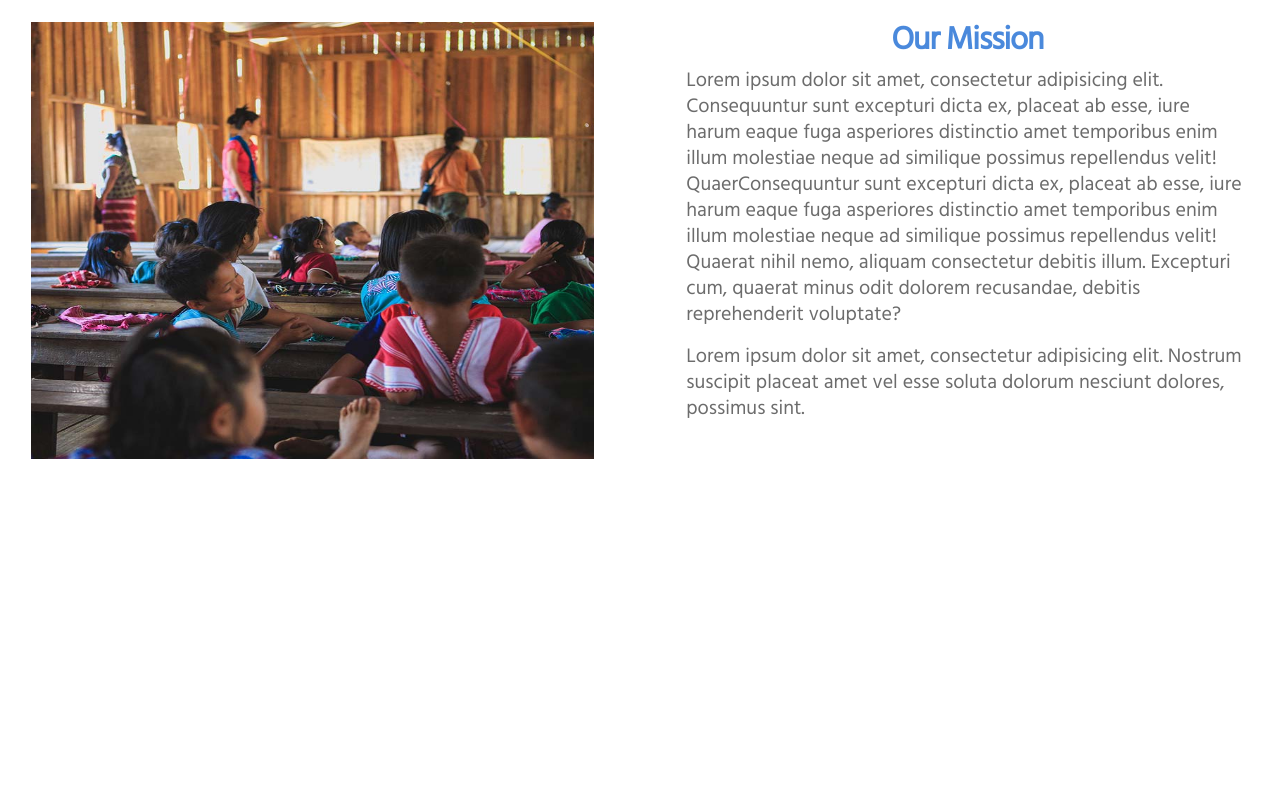
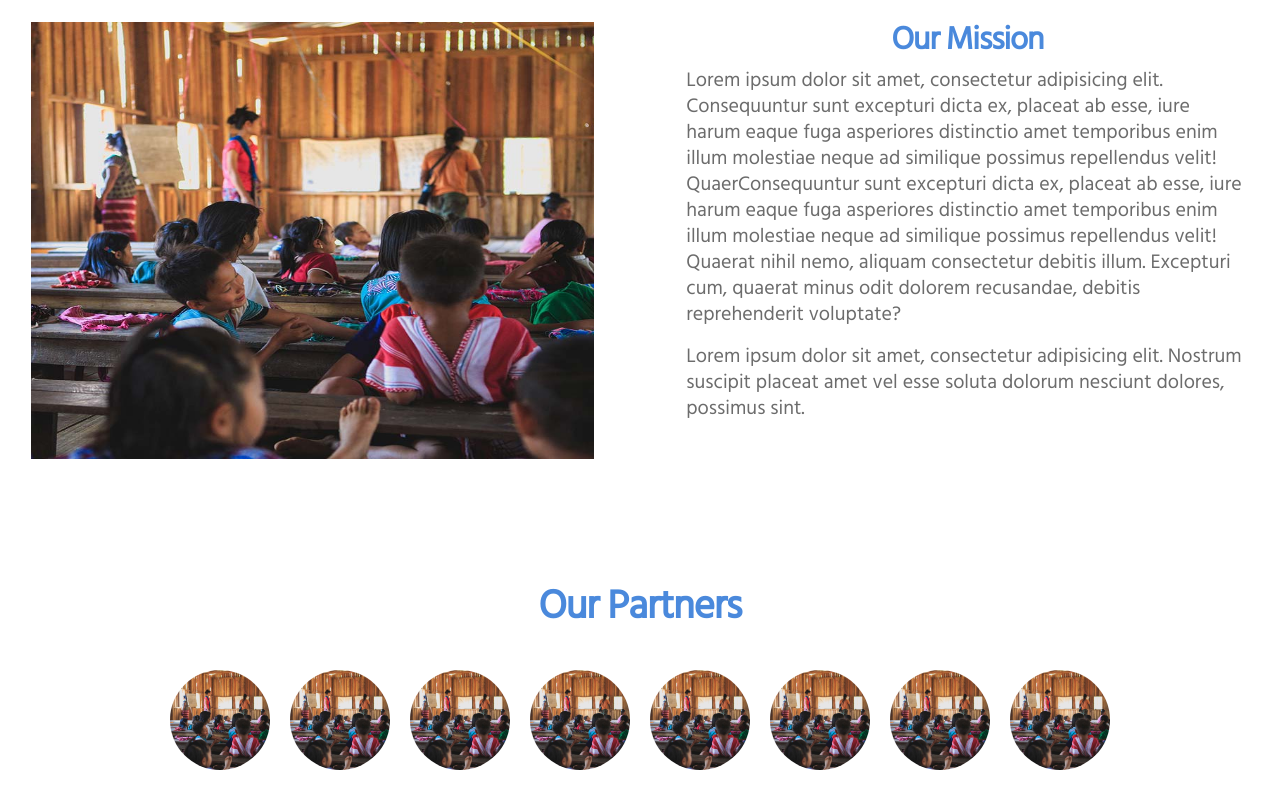
Before and after one commit to Rija-Nadeem/donation-app---front-end, a React (Create React App) app: page /aboutUs in a window 1280 px wide. Shown: the part 1522-2322 px from the top of the page. Before the commit the page ends 2106 px from the top, so only its background shows below. Built offline with nearby package versions, Linux system fonts and the light colour scheme.

Commit message:
adding more on about

```diff
--- a/src/myComponents/AboutUs/AboutUs.css
+++ b/src/myComponents/AboutUs/AboutUs.css
@@ -72,6 +72,21 @@
 
 }
 
+.about-partners{
+
+    min-height: 20vh;
+    display: flex;
+    justify-content: center;
+    align-items: center;
+    flex-wrap: wrap;
+
+}
+.about-partners img{
+    width: 100px;
+    height: 100px;
+    border-radius: 50%;
+    margin: 10px;
+}
 
 @media (min-width: 769px){
     .about-cover{
--- a/src/myComponents/AboutUs/AboutUs.js
+++ b/src/myComponents/AboutUs/AboutUs.js
@@ -94,6 +94,20 @@ class AboutUs extends React.Component {
 
                     </div>
                 </section>
+                <section  >
+                    <h1 className="blue-heading">Our Partners</h1>
+                    <div className="container about-partners">
+                    <img class="img-rounded" src={classRoom}/>
+                    <img class="img-rounded" src={classRoom}/>
+                    <img class="img-rounded" src={classRoom}/>
+                    <img class="img-rounded" src={classRoom}/>
+                    <img class="img-rounded" src={classRoom}/>
+                    <img class="img-rounded" src={classRoom}/>
+                    <img class="img-rounded" src={classRoom}/>
+                    <img class="img-rounded" src={classRoom}/>
+
+                    </div>
+                </section>
             </div>
 
 
--- a/src/myComponents/DonationForm/DonationForm.css
+++ b/src/myComponents/DonationForm/DonationForm.css
@@ -30,15 +30,22 @@
 }
 
 .upload-pic-container img{
-    border-radius: 5%;
+    border-radius: 2%;
     max-width: 100%;
-        max-height: 100%;
-        display: block;
+    max-height: 100%;
+    display: block;
     background-repeat: no-repeat;
     background-size: cover;
     background-size: 100% 100%;
 }
-
+.item-pic i {
+    border-radius: 10px;
+    position: relative;
+    top:15px;
+    left: 2px;
+    background-color: white;
+    cursor: pointer;
+}
 .my-donation-form .form-group label.my-donation-label{
     color:"red" !important;
 }
@@ -138,6 +145,14 @@
     justify-content: center;
 }
 
+@media (max-width:991px){
+    .upload-pic-container{
+        height: 115px;
+        width: 115px;
+    }
+
+}
+
 @media(max-width: 768px) {
 
      .my-donation-form{
@@ -154,6 +169,16 @@
      .my-donation-page .donation-heading{
         font-size: 30px;
     }
+    .upload-pic-container{
+        height: 112px;
+        width: 112px;
+    }
+}
+@media (max-width: 335px){
+    .upload-pic-container{
+        height: 99px;
+        width: 99px;
+    }
 
 }
 
@@ -166,4 +191,5 @@
         font-size: 27px;
     }
 
+
 }
--- a/src/myComponents/DonationForm/DonationForm.js
+++ b/src/myComponents/DonationForm/DonationForm.js
@@ -6,6 +6,7 @@ import DummyImage from './DummyImage';
 import book from '../../images/book.png';
 import heartImg from '../../images/heart-img.PNG';
 import giftbox from '../../images/giftbox.png';
+import {FaTimesCircle} from 'react-icons/fa';
 
 const initialDonationState={
     rating: 0,
@@ -32,6 +33,16 @@ class DonationForm extends Component{
         this.setState({[fieldName]: event.target.value});
     };
 
+    RemoveImg=(event, img)=>{
+        console.log(img.name);
+
+        this.setState(prev => ({
+            itemPic: prev.itemPic.filter((el) => el.name !== img.name )
+
+        }));
+        console.log(this.state.itemPic);
+    };
+
     ImagefileSelectedHandler = (e) => {
         this.setState({ itemPic: [...this.state.itemPic, ...e.target.files] });
       };
@@ -40,6 +51,7 @@ class DonationForm extends Component{
         const images=this.state.itemPic.map(img=>{
             return (
                 <div  key={img}>
+                    <i onClick={event=> this.RemoveImg(event, img)} ><FaTimesCircle  size="1.15rem"/></i>
                    <div className="upload-pic-container">
                      <img src={URL.createObjectURL(img)}  alt="..." />
                     </div>
```
